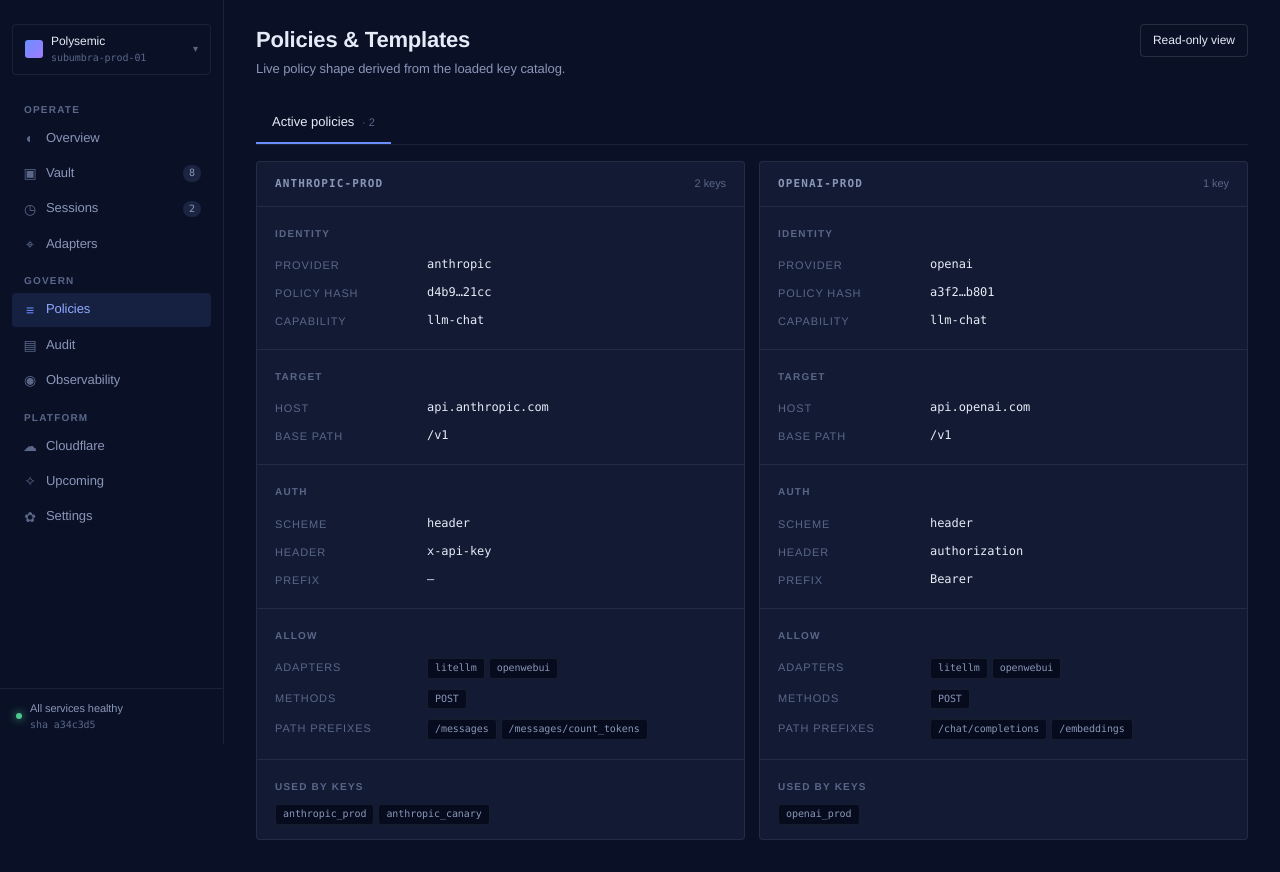
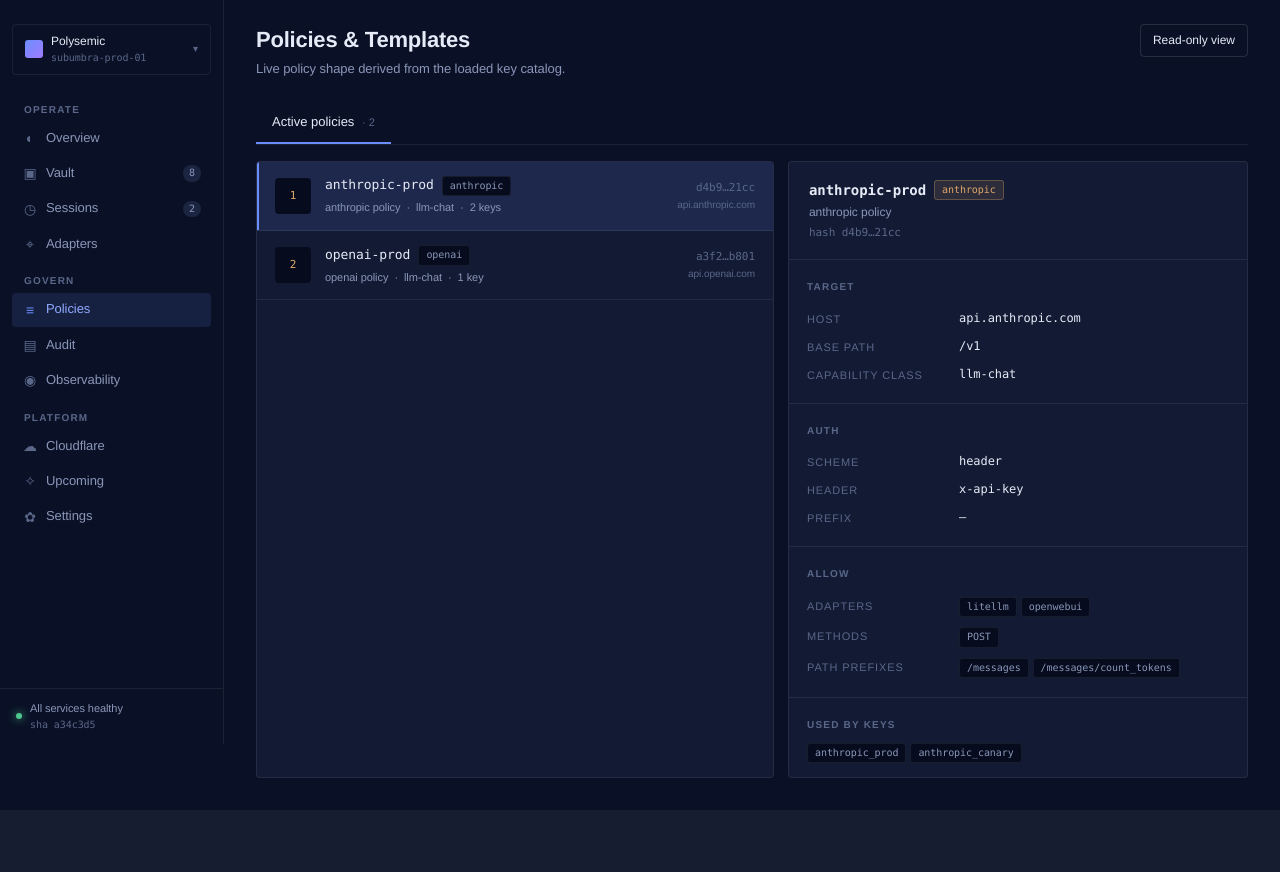
Before and after one commit to polysemic/Subumbra, a Flask app: page /policies in a window 1280 px wide. Shown: the part 56-928 px from the top of the page. After the commit the page ends 834 px from the top, so only its background shows below. Run offline with Flask 3, Linux system fonts and the light colour scheme; data that the repository does not hold is empty; parts of the project's set-up code (start-up, migrations or seed data) failed here and were passed over; some libraries are stand-ins or nearby versions.

Commit message:
r89-ui-read-integration — fix adapters and policies UI

```diff
--- a/ui/templates/policies.html
+++ b/ui/templates/policies.html
@@ -3,6 +3,7 @@
 
 {% block content %}
 {% set policies = data.policies %}
+{% set selected = policies[0] if policies else none %}
 
 <div class="page-head">
   <div>
@@ -18,32 +19,59 @@
   <button class="tabs__tab is-active">Active policies <span class="soon">· {{ policies|length }}</span></button>
 </nav>
 
-<div class="grid-2">
+{% if selected %}
+<div class="split-drawer">
+  <div class="card" style="padding:0; overflow:hidden">
+    <div>
       {% for p in policies %}
-    <div class="card">
-      <div class="card__head">
-        <div class="card__title mono">{{ p.id }}</div>
-        <div class="card__meta">{{ p.usedBy }} key{{ 's' if p.usedBy != 1 else '' }}</div>
+        <div class="policy-row {{ 'is-active' if p.id == selected.id else '' }}" data-policy="{{ p.id }}">
+          <div style="width:36px;height:36px;border-radius:var(--r);background:var(--sunken);display:grid;place-items:center;font-family:var(--font-mono);font-size:11px;color:var(--brand);flex-shrink:0">
+            {{ loop.index }}
+          </div>
+          <div style="flex:1;min-width:0">
+            <div style="display:flex;align-items:center;gap:8px">
+              <span class="mono" style="font-weight:500">{{ p.id }}</span>
+              <span class="tag" style="font-size:10px">{{ p.provider }}</span>
+            </div>
+            <div class="policy-mini">
+              <span>{{ p.name }}</span>
+              <span>·</span>
+              <span>{{ p.capability_class }}</span>
+              <span>·</span>
+              <span>{{ p.usedBy }} key{{ 's' if p.usedBy != 1 else '' }}</span>
+            </div>
+          </div>
+          <div style="text-align:right">
+            <div class="mono" style="font-size:11px;color:var(--text-dim)">{{ p.hash }}</div>
+            <div style="font-size:10px;color:var(--text-dim);margin-top:2px">{{ p.target_host }}</div>
+          </div>
+        </div>
+      {% endfor %}
+    </div>
   </div>
 
-      <div class="policy-detail-section">
-        <div class="section-title" style="border:0;padding:0;margin-bottom:10px">Identity</div>
-        <div class="policy-row-kv"><div class="k">Provider</div><div class="v">{{ p.provider }}</div></div>
-        <div class="policy-row-kv"><div class="k">Policy hash</div><div class="v mono">{{ p.hash }}</div></div>
-        <div class="policy-row-kv"><div class="k">Capability</div><div class="v">{{ p.capability_class }}</div></div>
+  <div class="card" style="padding:0;overflow:hidden">
+    <div style="padding:18px 20px;border-bottom:1px solid var(--border)">
+      <div style="display:flex;align-items:center;gap:8px">
+        <span class="mono" style="font-weight:600;font-size:14px">{{ selected.id }}</span>
+        <span class="tag tag--brand">{{ selected.provider }}</span>
+      </div>
+      <div style="font-size:12px;color:var(--text-muted);margin-top:4px">{{ selected.name }}</div>
+      <div class="mono" style="font-size:11px;color:var(--text-dim);margin-top:4px">hash {{ selected.hash }}</div>
     </div>
 
     <div class="policy-detail-section">
       <div class="section-title" style="border:0;padding:0;margin-bottom:10px">Target</div>
-        <div class="policy-row-kv"><div class="k">Host</div><div class="v">{{ p.target_host }}</div></div>
-        <div class="policy-row-kv"><div class="k">Base path</div><div class="v mono">{{ p.base_path }}</div></div>
+      <div class="policy-row-kv"><div class="k">Host</div><div class="v">{{ selected.target_host }}</div></div>
+      <div class="policy-row-kv"><div class="k">Base path</div><div class="v mono">{{ selected.base_path }}</div></div>
+      <div class="policy-row-kv"><div class="k">Capability class</div><div class="v">{{ selected.capability_class }}</div></div>
     </div>
 
     <div class="policy-detail-section">
       <div class="section-title" style="border:0;padding:0;margin-bottom:10px">Auth</div>
-        <div class="policy-row-kv"><div class="k">Scheme</div><div class="v">{{ p.auth_scheme }}</div></div>
-        <div class="policy-row-kv"><div class="k">Header</div><div class="v mono">{{ p.auth_header }}</div></div>
-        <div class="policy-row-kv"><div class="k">Prefix</div><div class="v mono">{{ p.auth_prefix }}</div></div>
+      <div class="policy-row-kv"><div class="k">Scheme</div><div class="v">{{ selected.auth_scheme }}</div></div>
+      <div class="policy-row-kv"><div class="k">Header</div><div class="v mono">{{ selected.auth_header }}</div></div>
+      <div class="policy-row-kv"><div class="k">Prefix</div><div class="v mono">{{ selected.auth_prefix }}</div></div>
     </div>
 
     <div class="policy-detail-section">
@@ -51,7 +79,7 @@
       <div class="policy-row-kv">
         <div class="k">Adapters</div>
         <div class="v" style="display:flex;gap:4px;flex-wrap:wrap">
-            {% for adapter_id in p.allow_adapters %}
+          {% for adapter_id in selected.allow_adapters %}
             <span class="tag mono">{{ adapter_id }}</span>
           {% endfor %}
         </div>
@@ -59,7 +87,7 @@
       <div class="policy-row-kv">
         <div class="k">Methods</div>
         <div class="v" style="display:flex;gap:4px;flex-wrap:wrap">
-            {% for method in p.allow_methods %}
+          {% for method in selected.allow_methods %}
             <span class="tag mono">{{ method }}</span>
           {% endfor %}
         </div>
@@ -67,7 +95,7 @@
       <div class="policy-row-kv">
         <div class="k">Path prefixes</div>
         <div class="v" style="display:flex;gap:4px;flex-wrap:wrap">
-            {% for prefix in p.allow_path_prefixes %}
+          {% for prefix in selected.allow_path_prefixes %}
             <span class="tag mono">{{ prefix }}</span>
           {% endfor %}
         </div>
@@ -77,12 +105,17 @@
     <div class="policy-detail-section">
       <div class="section-title" style="border:0;padding:0;margin-bottom:10px">Used by keys</div>
       <div style="display:flex;gap:4px;flex-wrap:wrap">
-          {% for key_id in p.key_ids %}
+        {% for key_id in selected.key_ids %}
           <span class="tag mono">{{ key_id }}</span>
         {% endfor %}
       </div>
     </div>
   </div>
-  {% endfor %}
 </div>
+{% else %}
+<div class="card">
+  <div class="card__title">No policies loaded</div>
+  <div class="card__meta">The UI did not receive any live policy data from the key catalog.</div>
+</div>
+{% endif %}
 {% endblock %}
```
Also changed, not shown: ui/templates/adapters.html (+17 -17 lines). Lines whose indentation alone changed are shown as unchanged.
